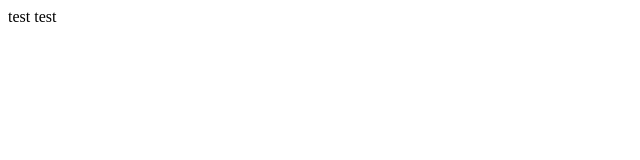
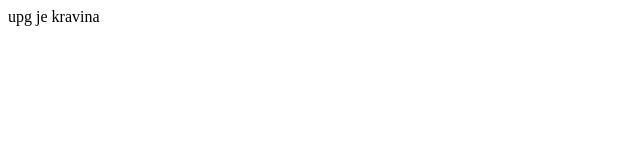
Before and after one commit to lospavlos8/webovka, a plain HTML site: page index.html in a window 1280 px wide. Shown: the full height of the page, 0-640 px from the left. Drawn offline with Linux system fonts and the light colour scheme.

Commit message:
Add files via upload

```diff
--- a/index.html
+++ b/index.html
@@ -6,6 +6,6 @@
     <title>muj web</title>
 </head>
 <body>
-test test
+upg je kravina
 </body>
 </html>
```
